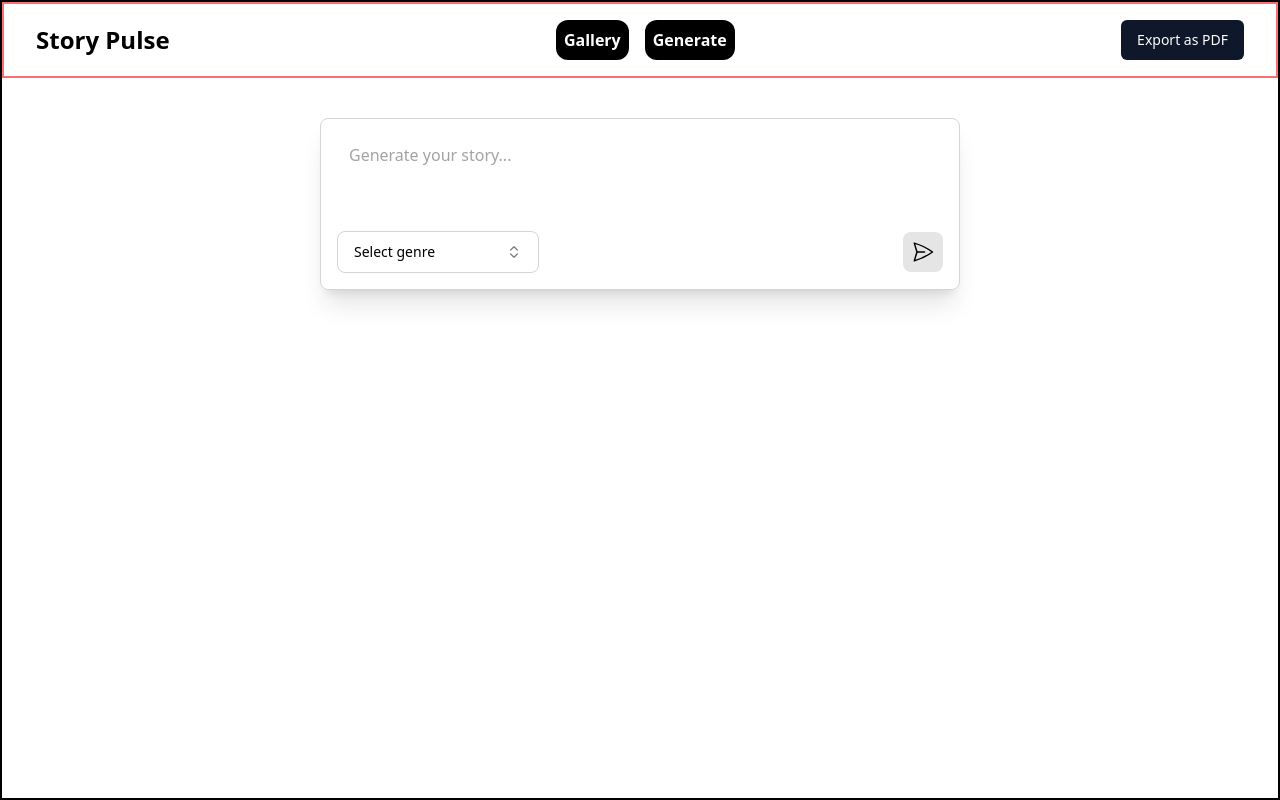
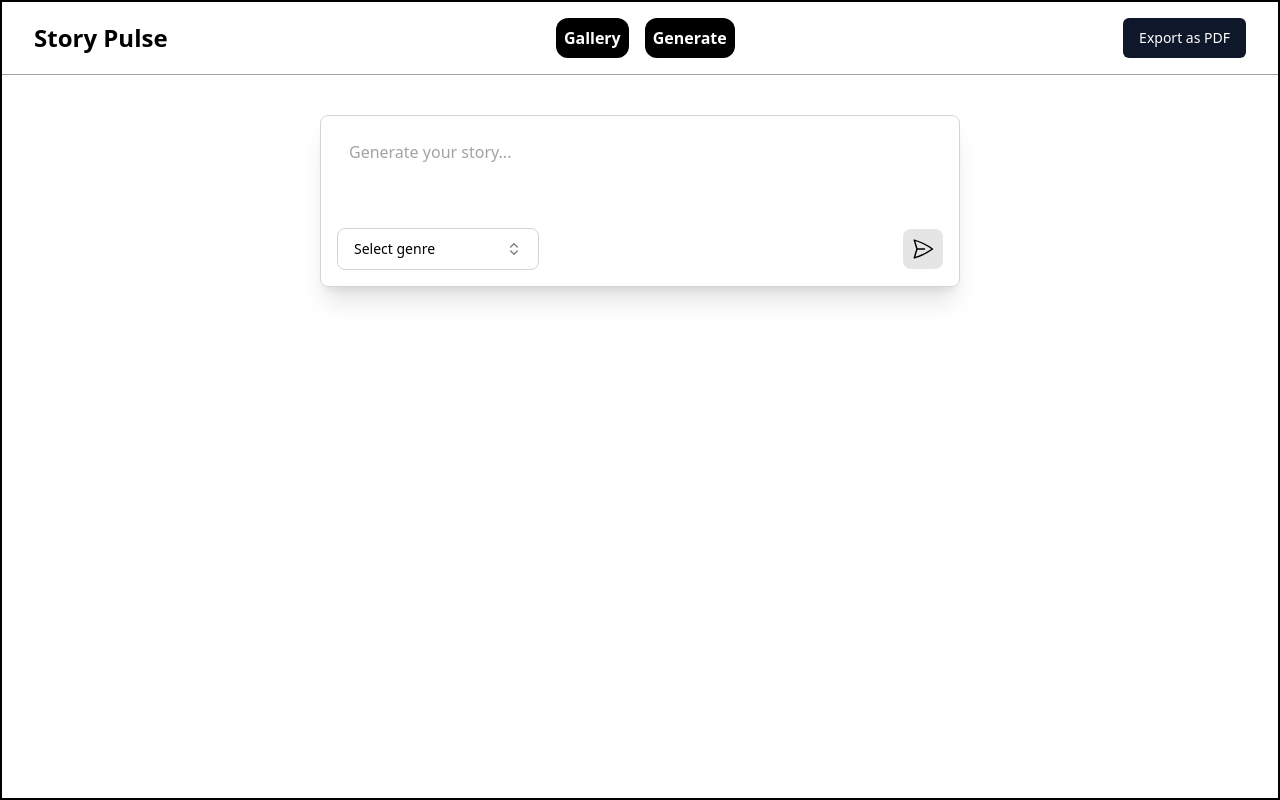
Before and after one commit to Athesh007/StoryPulse, a React (Vite) app in the folder Frontend/: page / in a window 1280 px wide. Built offline with nearby package versions, Linux system fonts and the light colour scheme.

Commit message:
Border Change

```diff
--- a/Frontend/src/components/Navbar.tsx
+++ b/Frontend/src/components/Navbar.tsx
@@ -35,7 +35,7 @@ const Navbar = ({ downloadref }: any) => {
     pdf.save("print.pdf");
   };
   return (
-    <div className="flex border-2 border-red-400 w-full p-4 px-8 justify-between items-center">
+    <div className="flex border-b border-neutral-400 w-full p-4 px-8 justify-between items-center">
       <div className="text-2xl font-semibold">Story Pulse</div>
       <div className="flex gap-4 text-xl font-semibold">
         <Link
```
